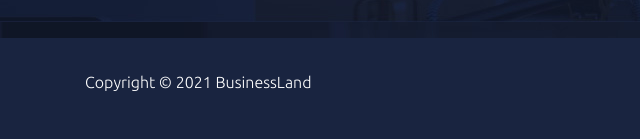
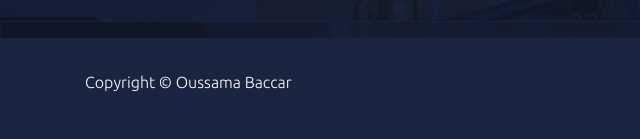
Before and after one commit to Oussama-15/business-land, a plain HTML site: page index.html in a window 1280 px wide. Shown: the part 3448-3587 px from the top of the page, 0-640 px from the left. Drawn offline with Linux system fonts and the light colour scheme.

Commit message:
Add copyright name

```diff
--- a/index.html
+++ b/index.html
@@ -149,7 +149,7 @@
     <footer>
         <div class="container">
             <div>
-                Copyright © 2021 BusinessLand
+                Copyright © Oussama Baccar
             </div>
             <div id="social-media">
                 <a href="#">
```
